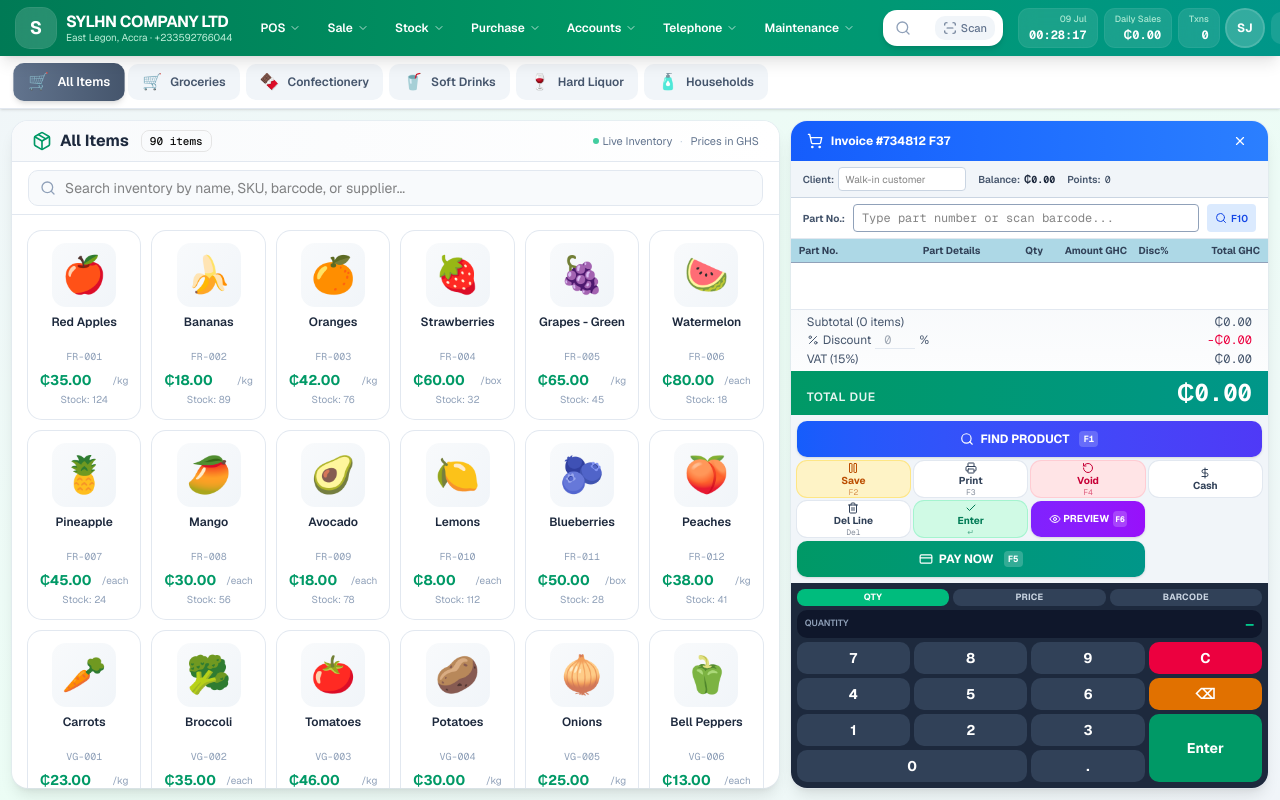
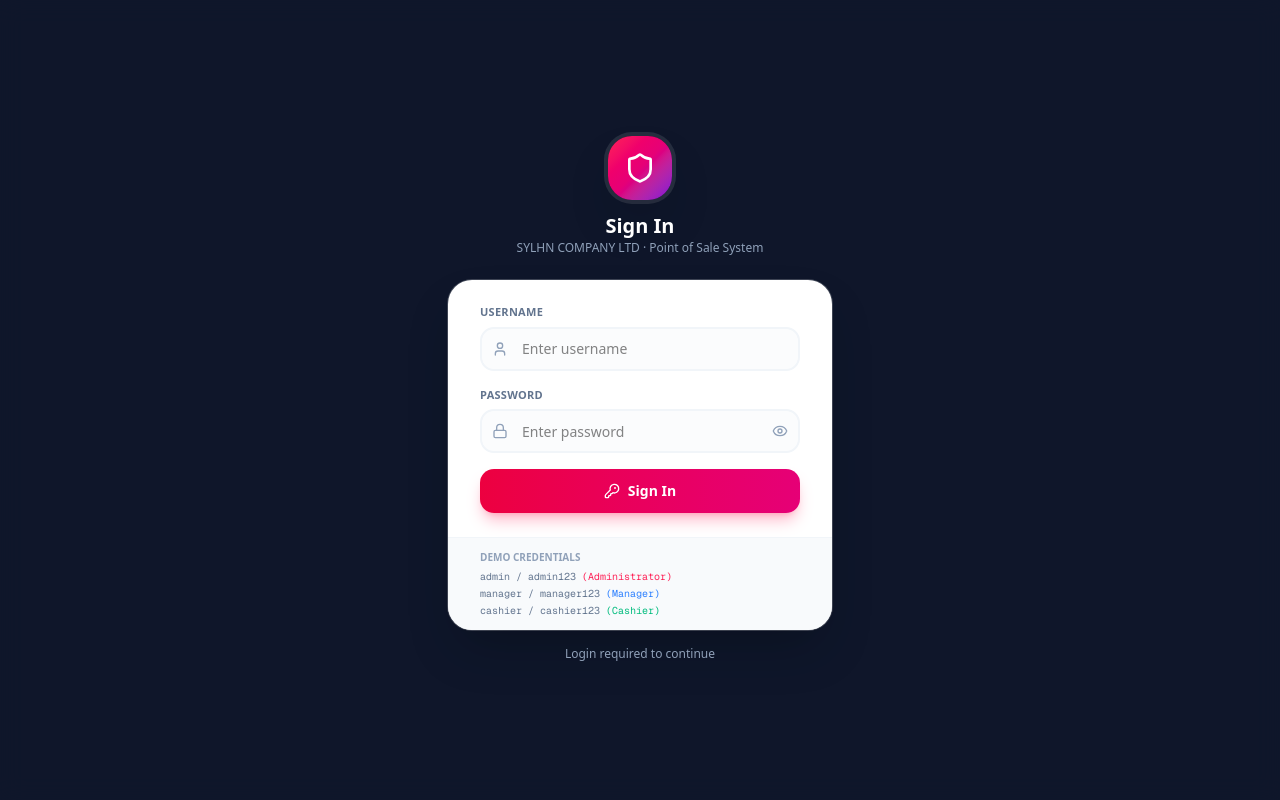
Before and after one commit to Sallysak/sylhn-pos, a Next.js app: page / in a window 1280 px wide. Built offline with nearby package versions, Linux system fonts and the light colour scheme.

Commit message:
c88b4e85-3419-41f0-8a6d-e0be077ba4c8

```diff
--- a/src/app/page.tsx
+++ b/src/app/page.tsx
@@ -61,7 +61,7 @@ const AdminPanel = dynamic(() => import("@/components/admin-panel").then(m => ({
 
 export default function POSPage() {
   // ===== Top-level View State =====
-  const [view, setView] = useState<ViewMode>("pos");
+  const [view, setView] = useState<ViewMode>("login");
   const [openMenu, setOpenMenu] = useState<string | null>(null);
 
   // ===== Shared Data State =====
@@ -101,6 +101,7 @@ export default function POSPage() {
   const [accountsReport, setAccountsReport] = useState<"daily-sales" | "profit-loss" | "vat-tax" | "stock-value" | "cost-price" | "stock-performance" | "stock-group" | "general-ledger" | "trial-balance">("daily-sales");
   const [financeTab, setFinanceTab] = useState<"expenses" | "cash-recon" | "mobile-money">("expenses");
   const [adminUser, setAdminUser] = useState<any>(null);
+  const [loggedInUser, setLoggedInUser] = useState<any>(null);
 
   const { toast } = useToast();
   const searchInputRef = useRef<HTMLInputElement>(null);
@@ -931,6 +932,7 @@ export default function POSPage() {
     return (
       <div className="h-screen bg-slate-900">
         <AdminLogin
+          adminOnly={true}
           onSuccess={(user) => { setAdminUser(user); setView("admin-panel"); }}
           onCancel={() => setView("pos")}
         />
@@ -939,6 +941,18 @@ export default function POSPage() {
   }
   if (view === "admin-panel") {
     return <AdminPanel currentUser={adminUser} onBack={() => setView("pos")} />;
+  }
+
+  // ===== Login Screen (required to open the software) =====
+  if (view === "login") {
+    return (
+      <div className="h-screen bg-slate-900">
+        <AdminLogin
+          onSuccess={(user) => { setLoggedInUser(user); setView("pos"); toast({ title: `Welcome, ${user.fullName}`, description: `Logged in as ${user.role}` }); }}
+          onCancel={() => toast({ title: "Login required", description: "You must log in to use the system" })}
+        />
+      </div>
+    );
   }
 
   // ===== Render POS =====
@@ -1045,11 +1059,17 @@ export default function POSPage() {
                 <div className="text-xs font-mono font-bold">{transactionCount}</div>
               </div>
             </div>
-            <div className="h-9 w-9 rounded-full bg-white/20 ring-2 ring-white/30 flex items-center justify-center text-xs font-bold">
-              SJ
+            <div className="flex items-center gap-2 px-2.5 py-1 rounded-lg bg-white/10 backdrop-blur ring-1 ring-white/15">
+              <div className="h-7 w-7 rounded-full bg-gradient-to-br from-emerald-400 to-teal-500 ring-1 ring-white/30 flex items-center justify-center text-[10px] font-bold">
+                {loggedInUser ? loggedInUser.fullName.charAt(0) : 'S'}
+              </div>
+              <div className="hidden sm:block">
+                <div className="text-[10px] font-bold leading-tight">{loggedInUser ? loggedInUser.fullName : cashier}</div>
+                <div className="text-[9px] text-emerald-100/70 capitalize">{loggedInUser ? loggedInUser.role : 'Cashier'}</div>
+              </div>
             </div>
-            <button className="h-8 w-8 rounded-lg bg-white/10 hover:bg-white/20 flex items-center justify-center transition">
-              <LogOut className="h-4 w-4" />
+            <button onClick={() => { setLoggedInUser(null); setView("login"); toast({ title: "Logged out", description: "You have been signed out" }); }} className="h-8 px-3 rounded-lg bg-rose-500/20 hover:bg-rose-500/40 text-white text-xs font-bold flex items-center gap-1.5 transition" title="Sign out">
+              <LogOut className="h-4 w-4" /> <span className="hidden sm:inline">Logout</span>
             </button>
           </div>
         </div>
--- a/src/components/admin-panel.tsx
+++ b/src/components/admin-panel.tsx
@@ -122,7 +122,7 @@ const AUDIT_KEY = 'sylhn-audit-log';
 const SESSION_KEY = 'sylhn-current-user';
 
 // ===== Login Screen =====
-export function AdminLogin({ onSuccess, onCancel }: { onSuccess: (user: SystemUser) => void; onCancel: () => void }) {
+export function AdminLogin({ onSuccess, onCancel, adminOnly = false }: { onSuccess: (user: SystemUser) => void; onCancel: () => void; adminOnly?: boolean }) {
   const { toast } = useToast();
   const [username, setUsername] = useState('');
   const [password, setPassword] = useState('');
@@ -157,7 +157,7 @@ export function AdminLogin({ onSuccess, onCancel }: { onSuccess: (user: SystemUs
     }
 
     if (!user.active) { setError('Account is deactivated. Contact administrator.'); return; }
-    if (user.role !== 'admin' && user.role !== 'manager') { setError('Insufficient privileges. Admin or Manager access required.'); return; }
+    if (adminOnly && user.role !== 'admin' && user.role !== 'manager') { setError('Insufficient privileges. Admin or Manager access required.'); return; }
 
     // Update last login
     const updated = users.map(u => u.id === user.id ? { ...u, lastLogin: new Date().toISOString() } : u);
@@ -176,8 +176,8 @@ export function AdminLogin({ onSuccess, onCancel }: { onSuccess: (user: SystemUs
           <div className="h-16 w-16 rounded-3xl bg-gradient-to-br from-rose-500 via-pink-600 to-purple-700 flex items-center justify-center shadow-2xl ring-4 ring-white/10 mb-3">
             <Shield className="h-8 w-8 text-white" />
           </div>
-          <h2 className="text-xl font-bold text-white">Admin Access</h2>
-          <p className="text-xs text-slate-400">{COMPANY.name} · Administrative Panel</p>
+          <h2 className="text-xl font-bold text-white">{adminOnly ? 'Admin Access' : 'Sign In'}</h2>
+          <p className="text-xs text-slate-400">{COMPANY.name} · {adminOnly ? 'Administrative Panel' : 'Point of Sale System'}</p>
         </div>
 
         {/* Login card */}
@@ -212,13 +212,23 @@ export function AdminLogin({ onSuccess, onCancel }: { onSuccess: (user: SystemUs
           <div className="px-8 py-3 bg-slate-50 border-t border-slate-100">
             <div className="text-[10px] text-slate-400 font-semibold uppercase mb-1">Demo Credentials</div>
             <div className="text-[10px] text-slate-500 font-mono space-y-0.5">
-              <div>admin / admin123 <span className="text-rose-500">(Administrator)</span></div>
-              <div>manager / manager123 <span className="text-blue-500">(Manager)</span></div>
+              {adminOnly ? (
+                <>
+                  <div>admin / admin123 <span className="text-rose-500">(Administrator)</span></div>
+                  <div>manager / manager123 <span className="text-blue-500">(Manager)</span></div>
+                </>
+              ) : (
+                <>
+                  <div>admin / admin123 <span className="text-rose-500">(Administrator)</span></div>
+                  <div>manager / manager123 <span className="text-blue-500">(Manager)</span></div>
+                  <div>cashier / cashier123 <span className="text-emerald-500">(Cashier)</span></div>
+                </>
+              )}
             </div>
           </div>
         </div>
 
-        <button onClick={onCancel} className="w-full mt-4 text-xs text-slate-400 hover:text-white transition">← Back to POS</button>
+        <button onClick={onCancel} className="w-full mt-4 text-xs text-slate-400 hover:text-white transition">{adminOnly ? '← Back to POS' : 'Login required to continue'}</button>
       </motion.div>
     </motion.div>
   );
--- a/src/lib/pos-types.ts
+++ b/src/lib/pos-types.ts
@@ -29,7 +29,7 @@ export interface PaymentResult {
   customer?: string;
 }
 
-export type ViewMode = "pos" | "stock" | "reports" | "purchase" | "purchase-form" | "telephone" | "telephone-directory" | "maintenance" | "sold-items" | "sales-menu" | "daily-sales" | "sales-history" | "supplier-form" | "accounts-reports" | "finance-ops" | "admin-login" | "admin-panel";
+export type ViewMode = "login" | "pos" | "stock" | "reports" | "purchase" | "purchase-form" | "telephone" | "telephone-directory" | "maintenance" | "sold-items" | "sales-menu" | "daily-sales" | "sales-history" | "supplier-form" | "accounts-reports" | "finance-ops" | "admin-login" | "admin-panel";
 
 export type StockView = "add-modify" | "group-maintenance" | "quantity-adjustment" | "history" | "stock-file" | "stock-search";
 
```
